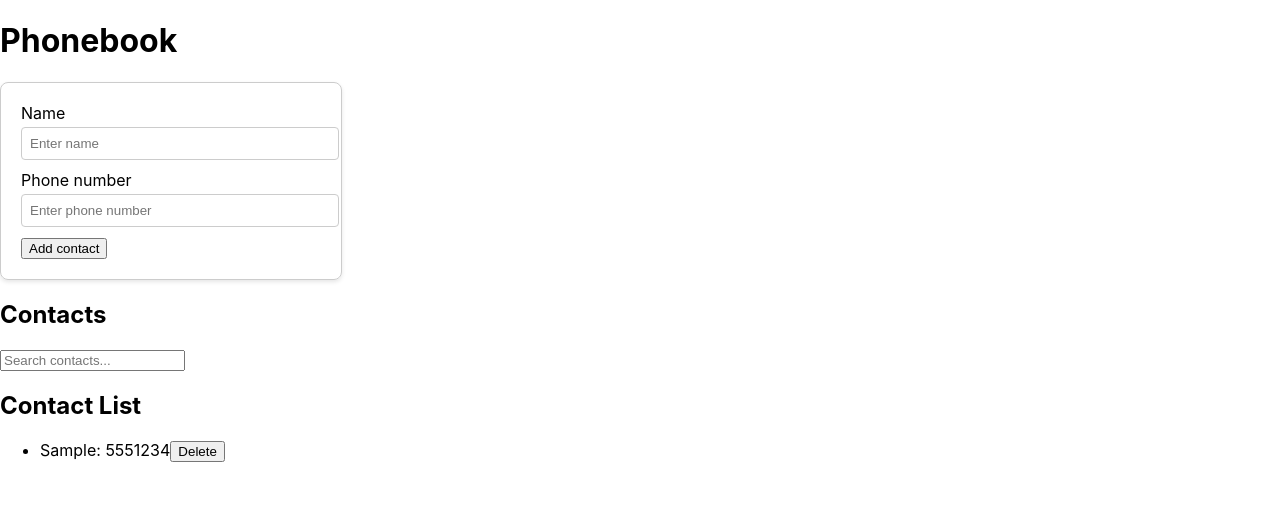
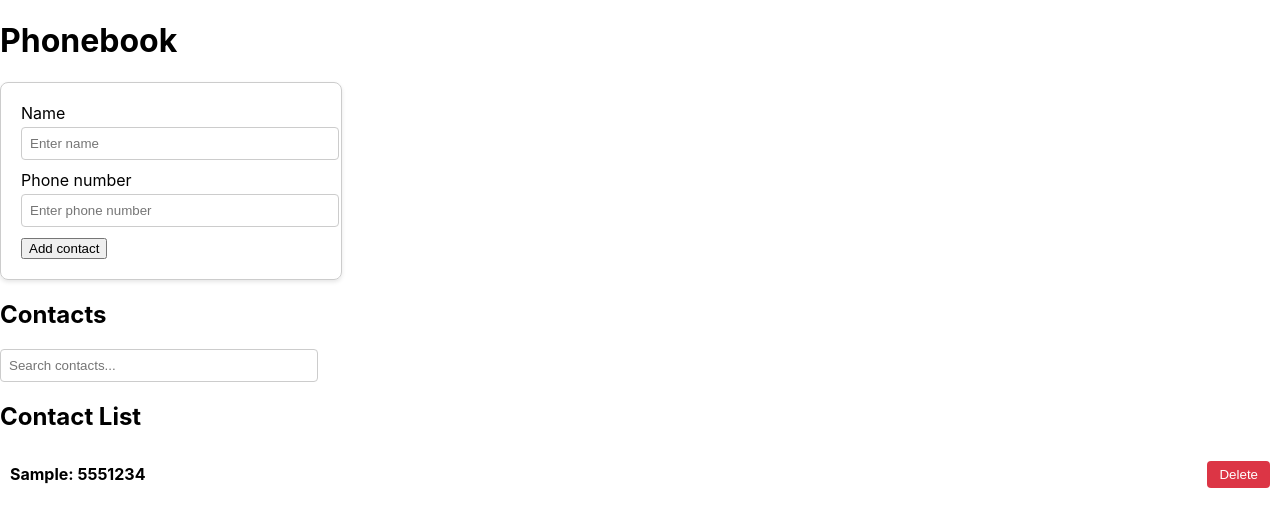
Before and after one commit to Yerbatrix/goit-react-hw-02-phonebook, a React (Create React App) app: page / in a window 1280 px wide. Both pictures are taken after typing "Sample", "5551234" into the empty fields and a click on the button "Add contact". Shown: the top 526 px of the page. Built offline with nearby package versions, Linux system fonts and the light colour scheme.

Commit message:
mentor-corrections&style-modules

```diff
--- a/src/components/App.jsx
+++ b/src/components/App.jsx
@@ -1,7 +1,7 @@
 import React, { Component } from 'react';
-import ContactForm from './ContactForm';
-import ContactList from './ContactList';
-import Filter from './Filter';
+import ContactForm from './ContactForm/ContactForm';
+import ContactList from './ContactList/ContactList';
+import Filter from './Filter/Filter';
 
 class App extends Component {
   state = {
--- a/src/components/ContactForm.jsx
+++ b/src/components/ContactForm/ContactForm.jsx
@@ -1,6 +1,6 @@
 import React, { Component } from 'react';
 import { nanoid } from 'nanoid';
-import '../css/ContactForm.css';
+import css from './ContactForm.module.css';
 
 class ContactForm extends Component {
   state = {
@@ -34,7 +34,7 @@ class ContactForm extends Component {
   render() {
     const { name, number } = this.state;
     return (
-      <div className="contact-form-container">
+      <div className={css.container}>
         <form onSubmit={this.handleSubmit}>
           <label htmlFor="nameInput">
             Name
--- /dev/null
+++ b/src/components/ContactForm/ContactForm.module.css
@@ -0,0 +1,37 @@
+.container {
+  border: 1px solid #ccc;
+  padding: 20px;
+  margin-bottom: 20px;
+  width: 300px;
+  max-width: 100%;
+  box-shadow: 0 2px 4px rgba(0, 0, 0, 0.1);
+  border-radius: 8px;
+}
+
+.container form label {
+  display: block;
+  margin-bottom: 10px;
+}
+
+.container form label input[type='text'],
+.container form label input[type='tel'] {
+  width: 100%;
+  padding: 8px;
+  margin-top: 4px;
+  border: 1px solid #ccc;
+  border-radius: 4px;
+}
+
+.container form label input[type='submit'] {
+  width: 100%;
+  margin-top: 10px;
+  background-color: #007bff;
+  color: #fff;
+  border: none;
+  border-radius: 4px;
+  cursor: pointer;
+}
+
+.container form label input[type='submit']:hover {
+  background-color: #0056b3;
+}
--- a/src/components/ContactList.jsx
+++ b/src/components/ContactList/ContactList.jsx
@@ -1,9 +1,10 @@
 import React from 'react';
-import ContactListItem from './ContactListItem';
+import ContactListItem from '../ContactListItem/ContactListItem';
+import css from './ContactList.module.css';
 
 const ContactList = ({ contacts, onDeleteContact }) => {
   return (
-    <ul>
+    <ul className={css.list}>
       {contacts.map(contact => (
         <ContactListItem
           key={contact.id}
--- /dev/null
+++ b/src/components/ContactList/ContactList.module.css
@@ -0,0 +1,4 @@
+.list {
+  list-style: none;
+  padding: 0;
+}
--- a/src/components/ContactListItem.jsx
+++ /dev/null
@@ -1,12 +0,0 @@
-import React from 'react';
-
-const ContactListItem = ({ contact, onDeleteContact }) => {
-  return (
-    <li>
-      {contact.name}: {contact.number}
-      <button onClick={() => onDeleteContact(contact.id)}>Delete</button>
-    </li>
-  );
-};
-
-export default ContactListItem;
--- /dev/null
+++ b/src/components/ContactListItem/ContactListItem.jsx
@@ -0,0 +1,20 @@
+import React from 'react';
+import css from './ContactListItem.module.css';
+
+const ContactListItem = ({ contact, onDeleteContact }) => {
+  return (
+    <li className={css.item}>
+      <span className={css.name}>
+        {contact.name}: {contact.number}
+      </span>
+      <button
+        className={css.button}
+        onClick={() => onDeleteContact(contact.id)}
+      >
+        Delete
+      </button>
+    </li>
+  );
+};
+
+export default ContactListItem;
--- /dev/null
+++ b/src/components/ContactListItem/ContactListItem.module.css
@@ -0,0 +1,28 @@
+.item {
+  display: flex;
+  align-items: center;
+  justify-content: space-between;
+  border-bottom: 1px solid #ccc;
+  padding: 10px;
+}
+
+.item:last-child {
+  border-bottom: none;
+}
+
+.name {
+  font-weight: bold;
+}
+
+.button {
+  background-color: #dc3545;
+  color: #fff;
+  border: none;
+  border-radius: 4px;
+  padding: 6px 12px;
+  cursor: pointer;
+}
+
+.button:hover {
+  background-color: #c82333;
+}
--- a/src/components/Filter.jsx
+++ b/src/components/Filter/Filter.jsx
@@ -1,8 +1,10 @@
 import React from 'react';
+import css from './Filter.module.css';
 
 const Filter = ({ value, onChange }) => {
   return (
     <input
+      className={css.input}
       type="text"
       placeholder="Search contacts..."
       value={value}
--- /dev/null
+++ b/src/components/Filter/Filter.module.css
@@ -0,0 +1,7 @@
+.input {
+  padding: 8px;
+  border: 1px solid #ccc;
+  border-radius: 4px;
+  width: 100%;
+  max-width: 300px;
+}
--- a/src/css/ContactForm.css
+++ /dev/null
@@ -1,38 +0,0 @@
-.contact-form-container {
-  border: 1px solid #ccc; /* Dodaj ramkę wokół kontenera formularza */
-  padding: 20px; /* Dodaj wypełnienie wokół formularza */
-  margin-bottom: 20px; /* Dodaj odstęp na dole kontenera formularza */
-  width: 300px; /* Ustaw szerokość kontenera formularza */
-  max-width: 100%; /* Maksymalna szerokość kontenera formularza */
-  box-shadow: 0 2px 4px rgba(0, 0, 0, 0.1); /* Dodaj cień */
-  border-radius: 8px; /* Zaokrągl rogi kontenera formularza */
-}
-
-.contact-form-container form label {
-  display: block; /* Ustaw etykiety na blokowe, aby były poniżej siebie */
-  margin-bottom: 10px; /* Dodaj odstęp na dole etykiet */
-}
-
-.contact-form-container form label input[type='text'],
-.contact-form-container form label input[type='tel'] {
-  width: 100%; /* Ustaw szerokość inputów na 100% szerokości kontenera */
-  padding: 8px; /* Dodaj wypełnienie wokół inputów */
-  margin-top: 4px; /* Dodaj odstęp na górze inputów */
-  border: 1px solid #ccc; /* Dodaj obramowanie inputów */
-  border-radius: 4px; /* Zaokrągl rogi inputów */
-}
-
-.contact-form-container form label input[type='submit'] {
-  width: 100%; /* Ustaw szerokość przycisku na 100% szerokości kontenera */
-  padding: 10px; /* Dodaj wypełnienie wokół przycisku */
-  margin-top: 10px; /* Dodaj odstęp na górze przycisku */
-  background-color: #007bff; /* Ustaw kolor tła przycisku */
-  color: #fff; /* Ustaw kolor tekstu przycisku */
-  border: none; /* Usuń obramowanie przycisku */
-  border-radius: 4px; /* Zaokrągl rogi przycisku */
-  cursor: pointer; /* Zmień kursor na wskaźnik */
-}
-
-.contact-form-container form label input[type='submit']:hover {
-  background-color: #0056b3; /* Zmiana koloru tła przycisku po najechaniu */
-}
--- a/src/index.js
+++ b/src/index.js
@@ -2,10 +2,6 @@ import React from 'react';
 import ReactDOM from 'react-dom/client';
 import App from 'components/App';
 import './index.css';
-
-const handleSubmit = data => {
-  console.log('Form submitted with data:', data);
-};
 
 ReactDOM.createRoot(document.getElementById('root')).render(
   <React.StrictMode>
```
